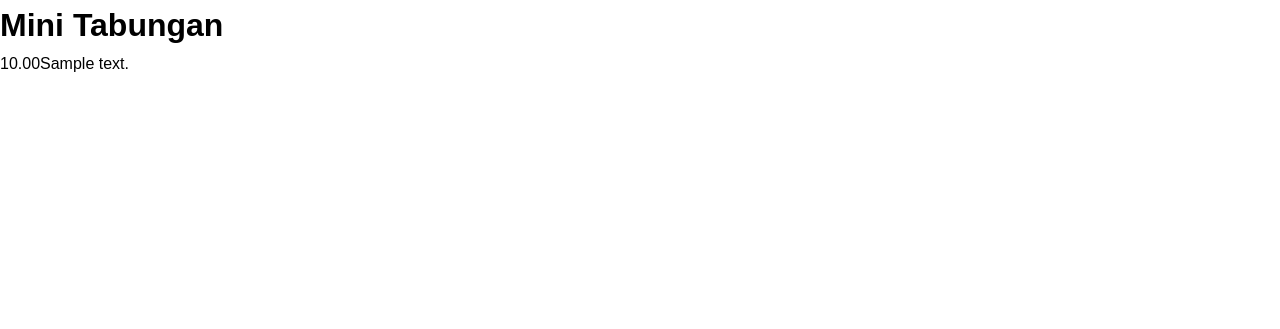
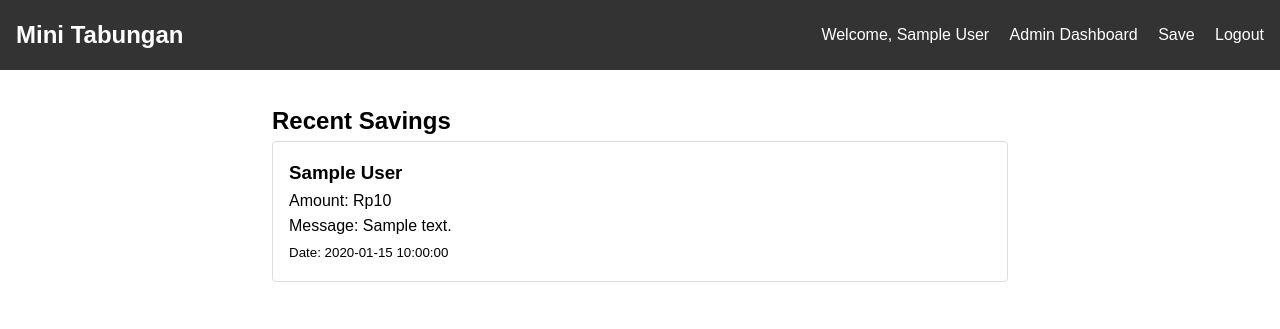
Before and after one commit to churaqt/mini_project_tabungan, a PHP site: page / in a window 1280 px wide. Shown: the top 329 px of the page. Run offline with PHP 8.4, Linux system fonts and the light colour scheme; the visitor is signed in with stand-in values (Sample User, id 1); tables that the repository leaves empty hold one stand-in row (values such as "Sample post").

Commit message:
modified authcontroller, home controller, model saving,home views, web routes and adding admin and logout views

```diff
--- a/app/controllers/AuthController.php
+++ b/app/controllers/AuthController.php
@@ -13,6 +13,7 @@ class AuthController {
     public function login() {
        require_once 'app/helpers/AuthMiddleware.php';#biar redirect ke home apabila sdh login
        AuthMiddleware::isGuest();
+
         if($_SERVER['REQUEST_METHOD'] === 'POST') {
             $email = $_POST['email'];
             $password = $_POST['password'];
--- a/app/controllers/HomeController.php
+++ b/app/controllers/HomeController.php
@@ -1,23 +1,32 @@
 <?php
-class HomeController {
+class HomeController
+{
     private $db;
     private $savingModel;
 
-    public function __construct() {
+    public function __construct()
+    {
         $database = new Database();
         $this->db = $database->connect();
         require_once 'app/models/Saving.php';
         $this->savingModel = new Saving($this->db);
     }
 
-    public function index() {
+    public function index()
+    {
         require_once 'app/helpers/AuthMiddleware.php';
         $userId = AuthMiddleware::getUserId();
         $savings = $this->savingModel->getByUserId($userId);
         require_once 'app/views/home.php';
     }
 
-    public function admin() {
+    public function admin()
+    {
+        require_once 'app/helpers/AuthMiddleware.php';
+        AuthMiddleware::isAdmin();
 
+        $savings = $this->savingModel->getAll();
+        require_once 'app/views/admin.php';
     }
+
 }
--- a/app/models/Saving.php
+++ b/app/models/Saving.php
@@ -11,11 +11,14 @@ class Saving
 
     public function getByUserId($userId)
     {
-        $query = "SELECT * FROM " . $this->table . " WHERE user_id = :user_id";
+        // Modify the query to include the user's name from the 'users' table
+        $query = "SELECT d.*, u.name FROM " . $this->table . " d
+              JOIN users u ON d.user_id = u.id
+              WHERE d.user_id = :user_id";
         $stmt = $this->db->prepare($query);
         $stmt->bindParam(':user_id', $userId);
         $stmt->execute();
-        return $stmt->fetchAll(PDO::FETCH_ASSOC);
+        return $stmt->fetchAll(PDO::FETCH_ASSOC); // This will now include the 'name' field from users
     }
 
     public function create($user_id, $amount, $message)
@@ -33,7 +36,16 @@ class Saving
         return false;
     }
 
-}
+    public function getAll()
+    {
+        $query = "SELECT d.*, u.name FROM " . $this->table . " d
+                  JOIN users u ON d.user_id = u.id
+                  ORDER BY d.created_at DESC";
+        $stmt = $this->db->prepare($query);
+        $stmt->execute();
+        return $stmt->fetchAll(PDO::FETCH_ASSOC);
+    }
 
 
+}
 ?>
--- a/app/views/home.php
+++ b/app/views/home.php
@@ -1,20 +1,39 @@
 <!DOCTYPE html>
 <html>
-
 <head>
     <title>Home - Mini Tabungan</title>
     <link rel="stylesheet" href="public/css/style.css">
 </head>
+<body>
+    <nav>
+        <h1>Mini Tabungan</h1>
+        <?php if(isset($_SESSION['user_id'])): ?>
+            <div>
+                Welcome, <?php echo $_SESSION['user_name']; ?>
+                <?php if($_SESSION['user_role'] === 'admin'): ?>
+                    <a href="admin">Admin Dashboard</a>
+                <?php endif; ?>
+                <a href="save">Save</a>
+                <a href="logout">Logout</a>
+            </div>
+        <?php else: ?>
+            <div>
+                <a href="login">Login</a>
+                <a href="register">Register</a>
+            </div>
+        <?php endif; ?>
+    </nav>
 
-<body>
-    <h1>Mini Tabungan</h1>
-    <ul>
-        <?php foreach ($savings as $saving): ?>
-            <li>
-                <?php echo $saving['amount'] . $saving['message']?>
-            </li>
+    <main>
+        <h2>Recent Savings</h2>
+        <?php foreach($savings as $saving): ?>
+            <div class="saving-card">
+                <h3><?php echo htmlspecialchars($saving['name']); ?></h3>
+                <p>Amount: Rp<?php echo number_format($saving['amount']); ?></p>
+                <p>Message: <?php echo htmlspecialchars($saving['message']); ?></p>
+                <small>Date: <?php echo $saving['created_at']; ?></small>
+            </div>
         <?php endforeach; ?>
-    </ul>
+    </main>
 </body>
-
 </html>
--- /dev/null
+++ b/app/views/logout.php
@@ -0,0 +1,6 @@
+<?php
+session_start();
+session_destroy();
+header("Location: login.php");
+exit();
+?>
--- a/routes/web.php
+++ b/routes/web.php
@@ -29,6 +29,19 @@ class Router
                 $controller->index();
                 break;
 
+            case 'admin':
+                require_once 'app/controllers/HomeController.php';
+                $controller = new HomeController();
+                $controller->admin();
+                break;
+
+            case 'logout':
+                require_once 'app/controllers/AuthController.php';
+                $controller = new AuthController();
+                $controller->logout();
+                break;
+
+
             default:
                 header("HTTP/1.0 404 Not Found");
                 echo "Page not found";
```
Also changed, not shown: app/views/admin.php (added, +43 -0 lines).
